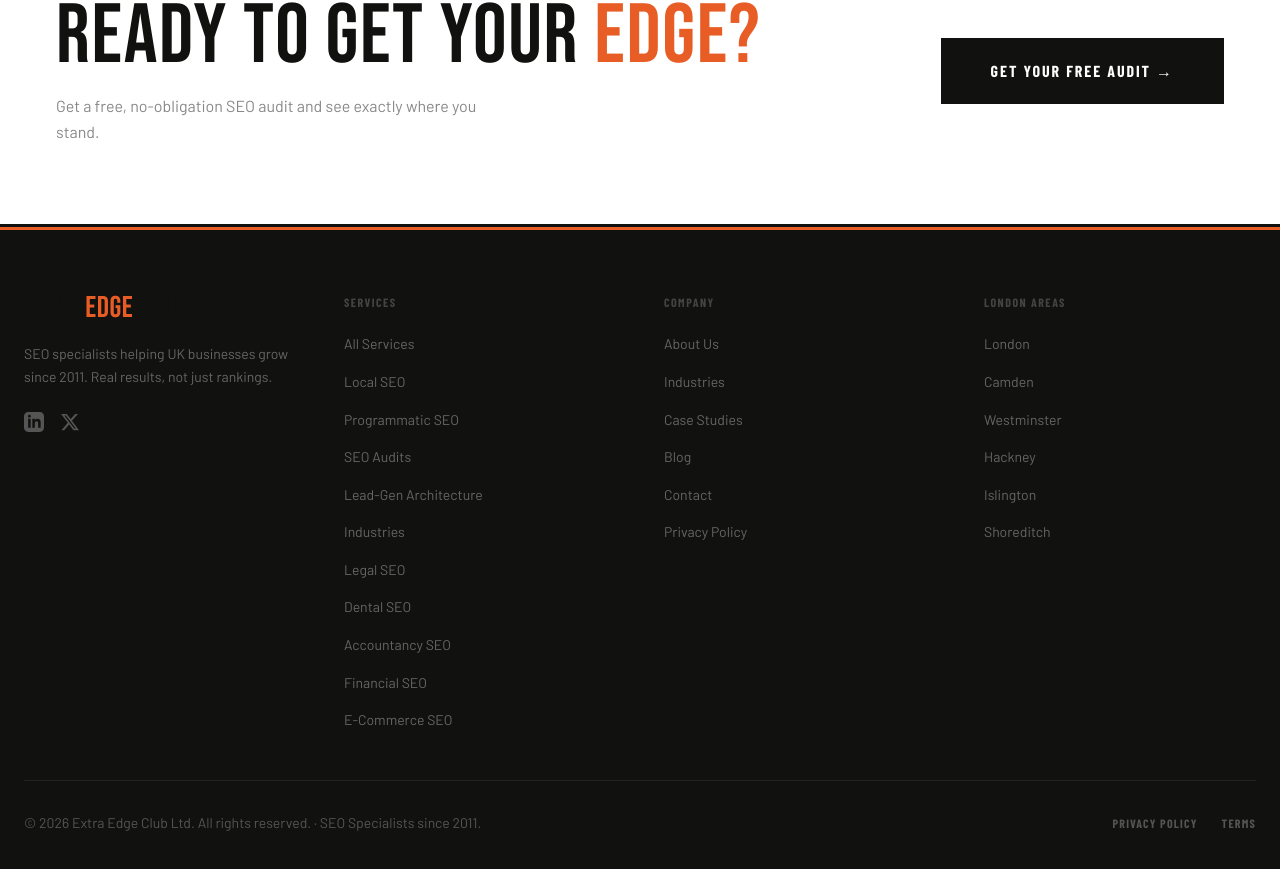
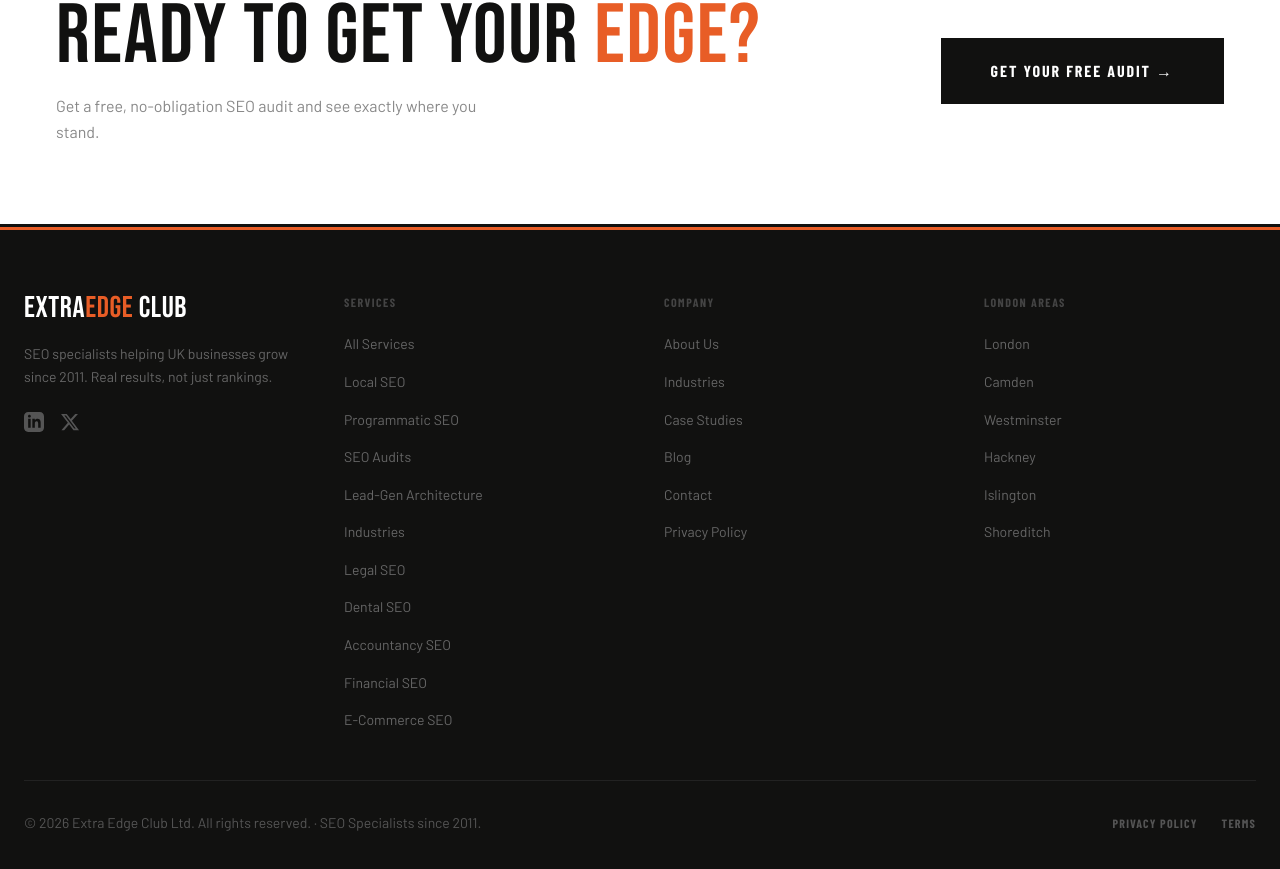
Before and after one commit to vimldn/eec6, a Next.js app: page / in a window 1280 px wide. Shown: the part 4030-4899 px from the top of the page. Built offline with nearby package versions, Linux system fonts and the light colour scheme; a web font is replaced by a local one.

Commit message:
Add files via upload

```diff
--- a/components/Footer.tsx
+++ b/components/Footer.tsx
@@ -16,7 +16,6 @@ export default function Footer() {
             <Link href="/" className="inline-block mb-5">
               <div
                 className="v1-headline text-3xl" style={{ color: "#ffffff" }}
-                style={{ /* v1-headline via global h* rule */ }}
               >
                 Extra<span style={{ color: 'var(--brand)' }}>Edge</span> Club
               </div>
```
